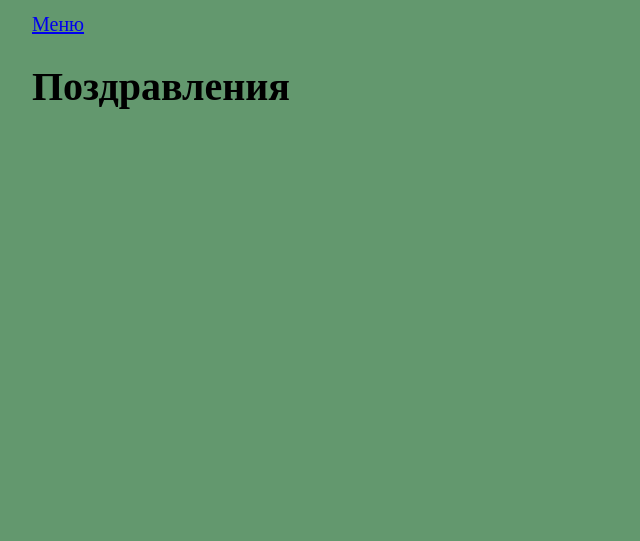
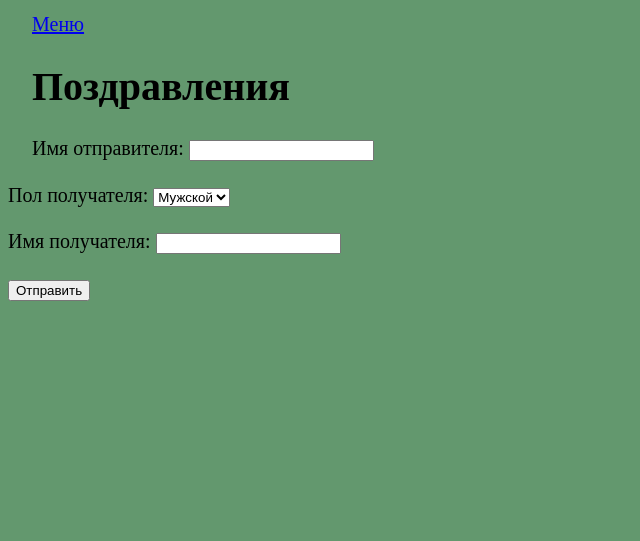
Before and after one commit to OlyaZalevskaya/web-programming-labs-2, a Flask app: page /lab9/ in a window 1280 px wide. Shown: the part 45-586 px from the top of the page, without its empty margins (0-640 px from the left). Run offline with Flask 3, Linux system fonts and the light colour scheme.

Commit message:
Открытка

```diff
--- a/templates/lab9/card.html
+++ b/templates/lab9/card.html
@@ -6,9 +6,9 @@
 <h1>Открытка - Поздравление с Новым годом</h1>
 <p>
     {% if recipient_gender == 'male' %}
-        Дорогой {{ recipient_name }}! Поздравляю тебя с новым 2024 годом! Желаю, чтобы этот год принес много счастья и любви. Ты прекрасен!
+        Дорогой {{ recipient_name }}! Поздравляю с новым 2024 годом! Желаю, чтобы счастье и удача стали для тебя верными спутниками!
     {% else %}
-        Дорогая {{ recipient_name }}! Поздравляю тебя с новым 2024 годом! Желаю, чтобы этот год принес много счастья и любви. Ты прекрасна!
+        Дорогая {{ recipient_name }}! Поздравляю с новым 2024 годом! Желаю, чтобы счастье и удача стали для тебя верными спутниками!
     {% endif %}
 </p>
 <p>
--- a/templates/lab9/error.html
+++ b/templates/lab9/error.html
@@ -3,9 +3,10 @@
 {% block lab %}Лабораторная работа 9{% endblock %}
 
 {% block main %}
-    <h1>Кажется, такой страницы не существует. Пожалуйста, перейдите на главную</h1>
+    <h1>Кажется, такой страницы не существует.</h1>
+    <h1> Пожалуйста, перейдите на главную</h1>
     <a href="/lab9/">Перейти на главную</a>
     <div>
-    <img src="/static/нг.jpg" style="height: 300px;">
+    <img src="/static/ng.jpg" style="height: 300px;">
     </div>
 {% endblock %}
--- a/templates/lab9/error500.html
+++ b/templates/lab9/error500.html
@@ -3,9 +3,10 @@
 {% block lab %}Лабораторная работа 9{% endblock %}
 
 {% block main %}
-    <h1>Кажется, произошла ошибка 500. Пожалуйста, перейдите на главную</h1>
+    <h1>Кажется, произошла ошибка 500.</h1>
+    <h1>Пожалуйста, перейдите на главную</h1>
     <a href="/lab9/">Перейти на главную</a>
     <div>
-    <img src="/static/дракон.jpg" style="height: 300px;">
+    <img src="/static/ded.jpg" style="height: 300px;">
     </div>
 {% endblock %}
--- a/templates/lab9/index.html
+++ b/templates/lab9/index.html
@@ -6,4 +6,19 @@
 
 {% block main %}
     <h1>Поздравления</h1>
+    <form action="/lab9/" method="POST">
+        <label for="sender_name">Имя отправителя:</label>
+        <input type="text" id="sender_name" name="sender_name" required><br><br>
+
+        <label for="recipient_gender">Пол получателя:</label>
+        <select id="recipient_gender" name="recipient_gender" required>
+            <option value="male">Мужской</option>
+            <option value="female">Женский</option>
+        </select><br><br>
+
+        <label for="recipient_name">Имя получателя:</label>
+        <input type="text" id="recipient_name" name="recipient_name" required><br><br>
+
+        <input type="submit" value="Отправить">
+    </form>
 {% endblock %}
```
